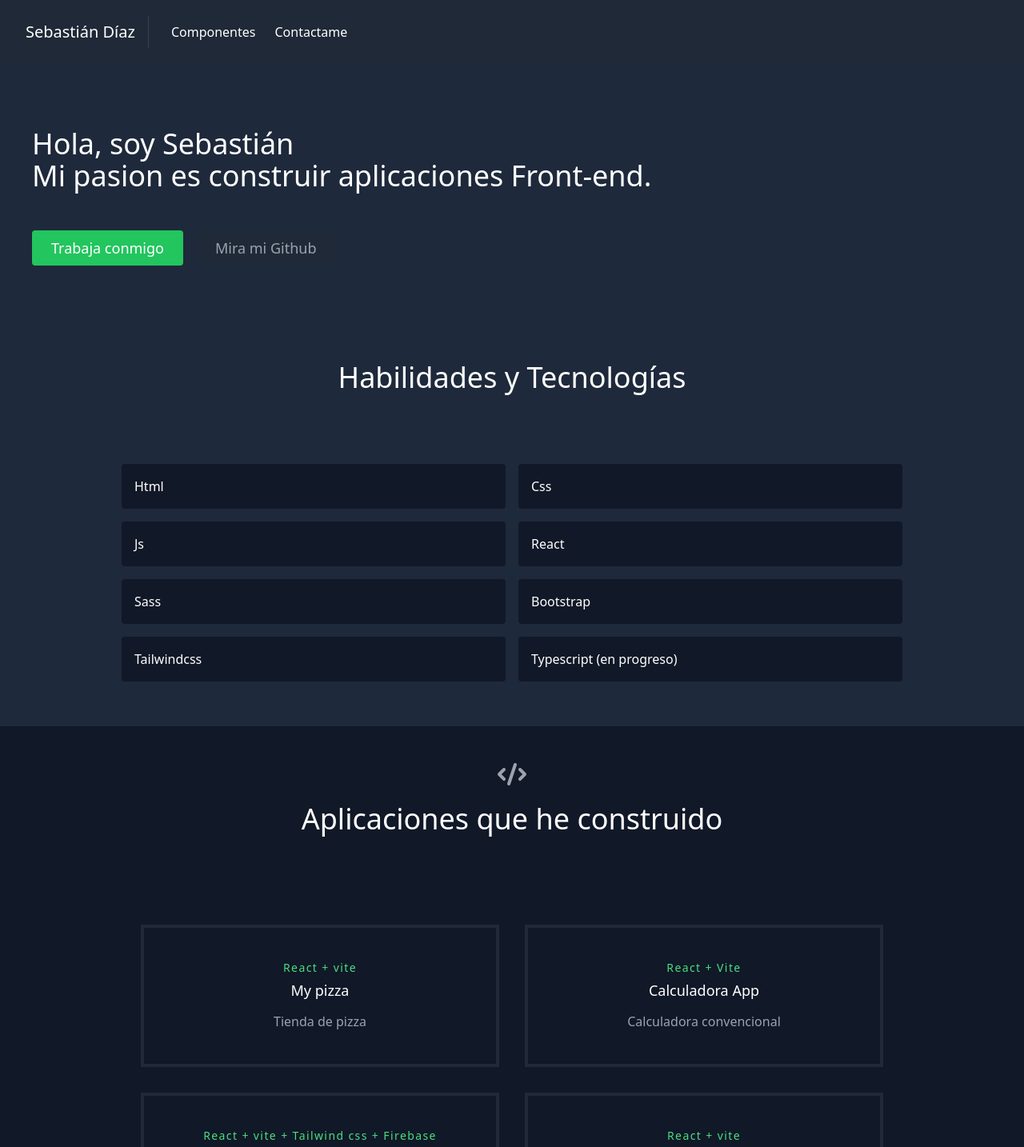
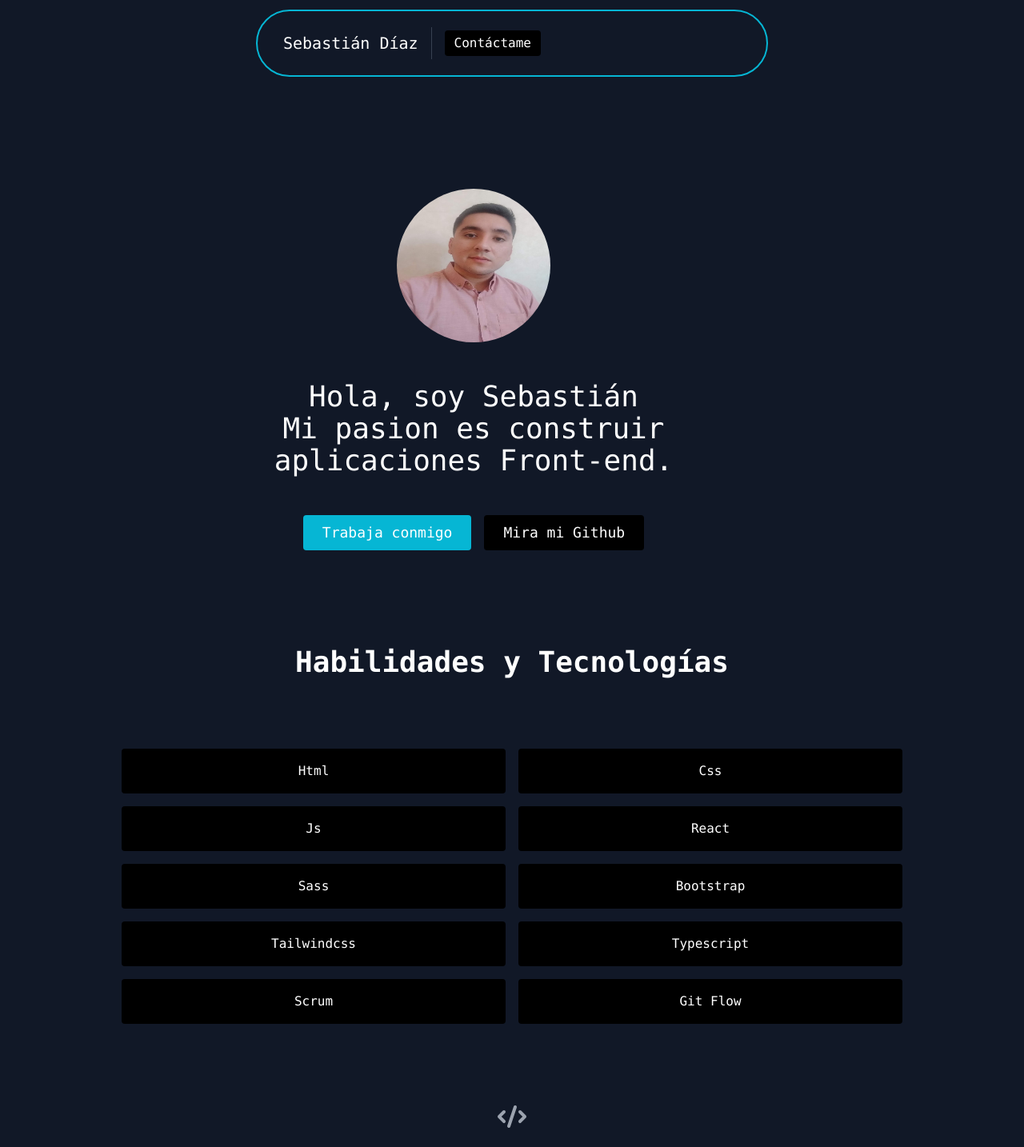
Before and after one commit to Sebastianidm/Portafolio, a React (Vite) app: page / in a window 1280 px wide. Shown: the top 1434 px of the page at 80% size. Built offline with nearby package versions, Linux system fonts and the light colour scheme.

Commit message:
cambios diseño

```diff
--- a/src/components/About.jsx
+++ b/src/components/About.jsx
@@ -1,13 +1,20 @@
 import React from 'react'
+import sebacvimg from '../img/sebacvimg.jpg';
 
 const About = () => {
   const irArepos = ( ) => {
     window.location.replace("https://github.com/Sebastianidm");
   }
   return (
-    <section id='about'>
-      <div className="container mx-auto flex px-10 py-20 md:flex-row flex-col items-center">
-        <div className="lg:flex-grow md:w-1/2 lg:pr-24 md:pr-16 flex flex-col md:items-start md:text-left mb-16 md:mb-0 items-center text-center">
+    <section id='about' >
+
+      <div className="container  mx-auto flex px-10 py-20  flex-col items-center">
+
+
+        <div className=" font-mono :flex-grow sm:w-1/2 lg:pr-24 sm:pr-16 flex flex-col sm:items-center sm:text-center sm-16 sm:mb-0 items-center text-center">
+
+              <img src={sebacvimg} alt='perfiljpg' className='fotoPerfil rounded-full' />
+
           <h1 className="title-font sm:text-4xl text-3xl mb-4 font-medium text-white">
             Hola, soy Sebastián
             <br className="hidden lg:inline-block" /> Mi pasion es construir aplicaciones Front-end.
@@ -16,21 +23,27 @@ const About = () => {
 
           </p>
           <div className="flex justify-center">
+
             <a
               href="#contact"
-              className="inline-flex text-white bg-green-500 border-0 py-2 px-6 focus:outline-none hover:bg-green-600 rounded text-lg">
+              className="inline-flex text-white bg-cyan-500 border-0 py-2 px-6 focus:outline-none rounded text-lg">
               Trabaja conmigo
             </a>
             <button
 
               onClick={irArepos}
-              className="ml-4 inline-flex text-gray-400 bg-gray-800 border-0 py-2 px-6 focus:outline-none hover:bg-gray-700 hover:text-white rounded text-lg">
+              className="ml-4 inline-flex  bg-black text-white border-0 py-2 px-6 focus:outline-none  rounded text-lg">
               Mira mi Github
             </button>
           </div>
+
         </div>
 
+
+
       </div>
+
+
     </section>
   )
 }
--- a/src/components/Contact.jsx
+++ b/src/components/Contact.jsx
@@ -5,7 +5,7 @@ const Contact = () => {
     location.href = "mailto:sebastiandiazmiranda@gmail.com";
   };
   return (
-    <section id="contact" className="relative">
+    <section id="contact" className="relative font-mono">
       <div className="container px-5 py-10 h-full mx-auto flex sm:flex-nowrap flex-wrap">
         <div className="lg:w-2/3 md:w-1/2 bg-gray-900 rounded-lg overflow-hidden sm:mr-10 p-10 flex items-end justify-start relative">
           <iframe
@@ -51,7 +51,7 @@ const Contact = () => {
 
           <button
             onClick={enviarCorreo}
-            className="text-white bg-indigo-500 border-0 py-2 px-6 focus:outline-none hover:bg-indigo-600 rounded text-lg mt-10"
+            className="text-white bg-black border-0  font-semibold py-2 px-6 focus:outline-none hover:bg-cyan-500 rounded text-lg mt-10 h-28"
           >
             Enviar correo
           </button>
--- a/src/components/Navbar.jsx
+++ b/src/components/Navbar.jsx
@@ -7,8 +7,8 @@ const Navbar = () => {
   };
 
   return (
-    <div className="sticky top-0">
-      <header className="bg-gray-800 md:sticky top-0 z-10 ">
+    <div className=" top-0 font-mono bg-gray-900 flex justify-center  ">
+      <header className="  sticky top-0 mt-3 mb-3 z-10 w-1/2 border-2 border-cyan-500 rounded-full bg-transparent ">
         <div className="container mx-auto flex flex-wrap p-5 flex-col md:flex-row items-center">
           <a className="title-font font-medium text-white mb-4  text-center md:mb-0">
             <Link to="/" className="ml-3 text-xl ">
@@ -18,16 +18,16 @@ const Navbar = () => {
           <div className="md:mr-auto md:ml-4 md:py-1 md:pl-4 md:border-l md:border-gray-700	flex flex-wrap items-center text-base justify-center">
             <Link
               to="/components"
-              className="inline-flex items-center bg-gray-800 border-0 py-1 px-3  text-white rounded text-base mt-4 md:mt-0"
+              className=" items-center bg-gray-800 border-0 py-1 px-3  text-white rounded text-base mt-4 md:mt-0  hidden"
             >
               Componentes
             </Link>
             <a
               href="#contact"
               onClick={enviarCorreo}
-              className="inline-flex items-center bg-gray-800 border-0 py-1 px-3  text-white rounded text-base mt-4 md:mt-0"
+              className="inline-flex items-center bg-black border-0 py-1 px-3  text-white rounded text-base mt-4 md:mt-0"
             >
-              Contactame
+              Contáctame
             </a>
           </div>
         </div>
--- a/src/components/Projects.jsx
+++ b/src/components/Projects.jsx
@@ -4,11 +4,11 @@ import { projects } from "../data";
 
 export default function Projects() {
   return (
-    <section id="projects" className="text-gray-400 bg-gray-900 body-font">
+    <section id="projects" className="text-gray-400  font-mono  body-font">
       <div className="container  flex flex-col flex-wrap px-5 py-10 mx-auto text-center w-100 lg:px-40">
         <div className="flex flex-col flex-wrap  w-full mb-20">
           <CodeIcon className="mx-auto inline-block w-10 mb-4" />
-          <h1 className="sm:text-4xl text-3xl font-medium title-font mb-4 text-white">
+          <h1 className="font-mono sm:text-4xl text-3xl font-medium title-font mb-4 text-white">
             Aplicaciones que he construido
           </h1>
         </div>
@@ -18,11 +18,11 @@ export default function Projects() {
             <a
               href={project.link}
               key={project.image}
-              className="sm:w-1/2 w-full sm:p-4 p-2"
+              className="sm:w-1/2 w-full sm:p-4 p-2 bg"
             >
-              <div className="flex ">
-                <div className="px-8 py-10  w-full border-4 border-gray-800 bg-gray-900 opacity-100">
-                  <h2 className="tracking-widest text-sm title-font font-medium text-green-400 mb-1">
+              <div className="flex">
+                <div className="px-8 py-10  w-full border-4 rounded border-black bg-black opacity-100 ">
+                  <h2 className="tracking-widest text-sm title-font font-medium text-cyan-500 mb-1">
                     {project.subtitle}
                   </h2>
                   <h1 className="title-font text-lg font-medium text-white mb-3">
--- a/src/components/Skills.jsx
+++ b/src/components/Skills.jsx
@@ -4,17 +4,17 @@ import { skills } from "../data";
 const Skills = () => {
   return (
     <section id='skills'>
-      <div className='container px-5 py-10 mx-auto'>
+      <div className='container px-5 py-10 mx-auto font-mono'>
         <div className='text-center mb-20'>
-          <h1 className='sm:text-4xl text-3xl font-medium title-font text-white mb-4'>
+          <h1 className='font-mono sm:text-4xl text-3xl font-semibold title-font text-white  mb-4'>
           Habilidades y Tecnologías
           </h1>
         </div>
         <div className='flex flex-wrap lg:w-4/5 sm:mx-auto sm:mb-2 -mx-2'>
         {skills.map((skill) => (
             <div key={skill} className="p-2 sm:w-1/2 w-full">
-              <div className="bg-gray-900 hover:bg-sky-700 rounded flex p-4 h-full items-center">
-                <span className="title-font font-medium text-white">
+              <div className=" bg-black rounded flex p-4 h-full justify-center  ">
+                <span className="title-font  font-medium text-white">
                   {skill}
                 </span>
               </div>
--- a/src/data.js
+++ b/src/data.js
@@ -6,7 +6,9 @@ export const skills = [
     'Sass',
     'Bootstrap',
     'Tailwindcss',
-    'Typescript (en progreso)'
+    'Typescript ',
+    'Scrum',
+    'Git Flow'
   ];
 
   export const projects = [
--- a/src/index.css
+++ b/src/index.css
@@ -1,3 +1,12 @@
 @tailwind base;
 @tailwind components;
 @tailwind utilities;
+
+.fotoPerfil{
+width: 12rem;
+height: 12rem;
+margin-top: 3rem;
+margin-bottom:3rem
+
+
+}
--- a/src/pages/Home.jsx
+++ b/src/pages/Home.jsx
@@ -5,7 +5,7 @@ import Contact from "../components/Contact";
 
 function Home() {
   return (
-    <main className="text-gray-400  bg-slate-800 body-font ">
+    <main className="text-gray-400  bg-gray-900 body-font ">
       <About />
       <Skills />
       <Projects />
```
Also changed, not shown: src/img/sebacvimg.jpg (added).
